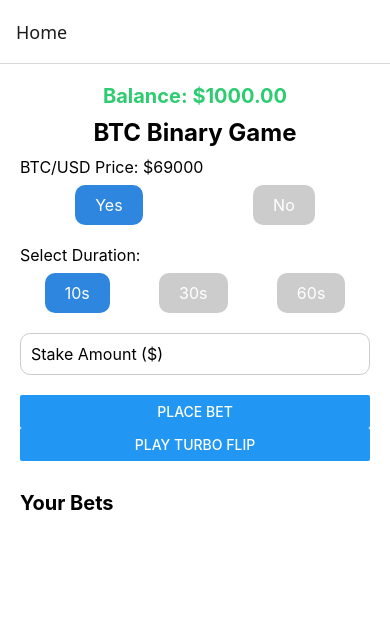
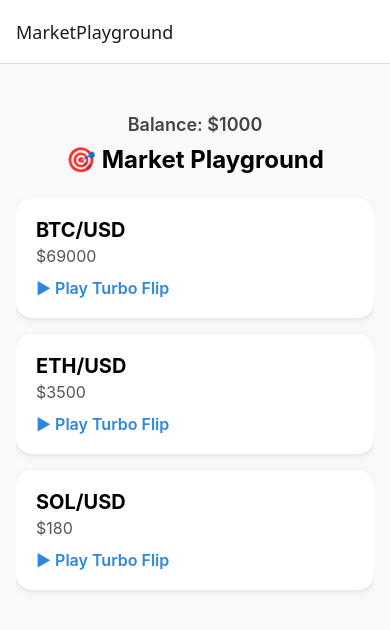
Before and after one commit to msawaged/MarketPlaygroundV3, a React Native app in the folder Documents/BinaryBetApp/: screen /MarketPlayground in a window 390 px wide. Shown: the top 630 px of the page. Built offline with nearby package versions, Linux system fonts and the light colour scheme.

Commit message:
Added MarketPlayground screen and updated TurboFlip experience

```diff
--- a/Documents/BinaryBetApp/App.js
+++ b/Documents/BinaryBetApp/App.js
@@ -1,19 +1,24 @@
 import React from 'react';
 import { NavigationContainer } from '@react-navigation/native';
 import { createNativeStackNavigator } from '@react-navigation/native-stack';
+import MarketPlaygroundScreen from './src/screens/MarketPlaygroundScreen';
+import TurboFlipScreen from './src/screens/TurboFlipScreen';
 
-import HomeScreen from './src/screens/HomeScreen';
-import TurboFlipScreen from './src/screens/TurboFlipScreen';
+// 🔌 Import the BalanceProvider so all screens can access the balance
+import { BalanceProvider } from './src/context/BalanceContext';
 
 const Stack = createNativeStackNavigator();
 
 export default function App() {
   return (
-    <NavigationContainer>
-      <Stack.Navigator initialRouteName="Home">
-        <Stack.Screen name="Home" component={HomeScreen} />
-        <Stack.Screen name="TurboFlip" component={TurboFlipScreen} />
-      </Stack.Navigator>
-    </NavigationContainer>
+    // 💰 Wrap everything in BalanceProvider
+    <BalanceProvider>
+      <NavigationContainer>
+        <Stack.Navigator initialRouteName="MarketPlayground">
+          <Stack.Screen name="MarketPlayground" component={MarketPlaygroundScreen} />
+          <Stack.Screen name="TurboFlip" component={TurboFlipScreen} />
+        </Stack.Navigator>
+      </NavigationContainer>
+    </BalanceProvider>
   );
 }
--- /dev/null
+++ b/Documents/BinaryBetApp/src/context/BalanceContext.js
@@ -0,0 +1,34 @@
+import React, { createContext, useState, useContext } from 'react';
+
+// 🧠 Create a context object to hold balance state
+const BalanceContext = createContext();
+
+// 🏦 Create a provider that wraps the app and shares balance globally
+export const BalanceProvider = ({ children }) => {
+  const [balance, setBalance] = useState(1000); // 💵 Starting balance
+
+  // ➕ Increase balance (e.g., win a bet)
+  const increaseBalance = (amount) => {
+    setBalance((prev) => prev + amount);
+  };
+
+  // ➖ Decrease balance (e.g., place a bet)
+  const decreaseBalance = (amount) => {
+    setBalance((prev) => prev - amount);
+  };
+
+  return (
+    <BalanceContext.Provider
+      value={{
+        balance,
+        increaseBalance,
+        decreaseBalance,
+      }}
+    >
+      {children}
+    </BalanceContext.Provider>
+  );
+};
+
+// 🧩 Custom hook for using balance easily anywhere in the app
+export const useBalance = () => useContext(BalanceContext);
--- /dev/null
+++ b/Documents/BinaryBetApp/src/screens/MarketPlaygroundScreen.js
@@ -0,0 +1,99 @@
+import React from 'react';
+import { View, Text, FlatList, TouchableOpacity, StyleSheet } from 'react-native';
+import { useBalance } from '../context/BalanceContext'; // 💰 Import balance hook
+
+// 🧪 Simulated market data — later this will be real-time
+const markets = [
+  { id: 'btc', name: 'BTC/USD', price: 69000 },
+  { id: 'eth', name: 'ETH/USD', price: 3500 },
+  { id: 'sol', name: 'SOL/USD', price: 180 },
+];
+
+const MarketPlaygroundScreen = ({ navigation }) => {
+  const { balance } = useBalance(); // 🧠 Access the user's current balance
+
+  const handleSelectMarket = (marketId) => {
+    navigation.navigate('TurboFlip');
+  };
+
+  const renderMarket = ({ item }) => (
+    <TouchableOpacity style={styles.card} onPress={() => handleSelectMarket(item.id)}>
+      <Text style={styles.marketName}>{item.name}</Text>
+      <Text style={styles.marketPrice}>${item.price}</Text>
+      <Text style={styles.playText}>▶ Play Turbo Flip</Text>
+    </TouchableOpacity>
+  );
+
+  return (
+    <View style={styles.container}>
+      {/* 💰 Balance shown at top */}
+      <View style={styles.balanceBox}>
+        <Text style={styles.balanceText}>Balance: ${balance}</Text>
+      </View>
+
+      <Text style={styles.header}>🎯 Market Playground</Text>
+
+      <FlatList
+        data={markets}
+        keyExtractor={(item) => item.id}
+        renderItem={renderMarket}
+        contentContainerStyle={styles.list}
+      />
+    </View>
+  );
+};
+
+const styles = StyleSheet.create({
+  container: {
+    flex: 1,
+    backgroundColor: '#f9f9f9',
+    paddingTop: 50,
+    paddingHorizontal: 16,
+  },
+  balanceBox: {
+    marginBottom: 10,
+    alignItems: 'center',
+  },
+  balanceText: {
+    fontSize: 18,
+    fontWeight: '600',
+    color: '#444',
+  },
+  header: {
+    fontSize: 24,
+    fontWeight: 'bold',
+    marginBottom: 24,
+    textAlign: 'center',
+  },
+  list: {
+    paddingBottom: 40,
+  },
+  card: {
+    backgroundColor: '#fff',
+    borderRadius: 16,
+    padding: 20,
+    marginBottom: 16,
+    shadowColor: '#000',
+    shadowOpacity: 0.1,
+    shadowOffset: { width: 0, height: 2 },
+    shadowRadius: 6,
+    elevation: 4,
+  },
+  marketName: {
+    fontSize: 20,
+    fontWeight: 'bold',
+  },
+  marketPrice: {
+    fontSize: 16,
+    marginTop: 4,
+    color: '#555',
+  },
+  playText: {
+    fontSize: 16,
+    marginTop: 12,
+    color: '#2e86de',
+    fontWeight: '600',
+  },
+});
+
+export default MarketPlaygroundScreen;
--- a/Documents/BinaryBetApp/src/screens/TurboFlipScreen.js
+++ b/Documents/BinaryBetApp/src/screens/TurboFlipScreen.js
@@ -1,89 +1,140 @@
 import React, { useState, useEffect } from 'react';
-import { View, Text, TouchableOpacity, StyleSheet } from 'react-native';
-import { getBTCPrice } from '../utils/getPrice';
+import { View, Text, Button, StyleSheet, Alert } from 'react-native';
+import { useBalance } from '../context/BalanceContext'; // 💰 Import balance context
 
-export default function TurboFlipScreen({ navigation }) {
-  const [price, setPrice] = useState(null);
+const TurboFlipScreen = () => {
+  const [livePrice, setLivePrice] = useState(69000); // Placeholder BTC price
   const [strikePrice, setStrikePrice] = useState(null);
-  const [direction, setDirection] = useState(null);
-  const [countdown, setCountdown] = useState(null);
+  const [finalPrice, setFinalPrice] = useState(null);
+  const [countdown, setCountdown] = useState(3);
+  const [gameState, setGameState] = useState('idle');
   const [result, setResult] = useState(null);
 
-  useEffect(() => {
-    const fetchPrice = async () => {
-      const livePrice = await getBTCPrice();
-      if (livePrice) setPrice(livePrice);
-    };
-    fetchPrice();
-    const interval = setInterval(fetchPrice, 5000);
-    return () => clearInterval(interval);
-  }, []);
+  const { balance, increaseBalance, decreaseBalance } = useBalance(); // 🔌 Get balance + actions
 
-  useEffect(() => {
-    if (countdown === 0) settleBet();
-    if (countdown && countdown > 0) {
-      const timer = setTimeout(() => setCountdown(countdown - 1), 1000);
-      return () => clearTimeout(timer);
+  // 🎮 Start the game
+  const startFlip = () => {
+    const costToPlay = 50;
+
+    if (balance < costToPlay) {
+      Alert.alert("Not enough balance", "You need at least $50 to play.");
+      return;
     }
-  }, [countdown]);
 
-  const placeBet = (chosenDirection) => {
-    setDirection(chosenDirection);
-    setStrikePrice(price);
-    setCountdown(30);
+    // 💸 Deduct to play
+    decreaseBalance(costToPlay);
+    setStrikePrice(livePrice);
+    setCountdown(3);
+    setGameState('running');
     setResult(null);
+    setFinalPrice(null);
   };
 
-  const settleBet = async () => {
-    const finalPrice = await getBTCPrice();
-    let win = false;
-    if (direction === 'up' && finalPrice > strikePrice) win = true;
-    if (direction === 'down' && finalPrice < strikePrice) win = true;
-    setResult({ finalPrice, win });
+  // ⏱ Countdown logic
+  useEffect(() => {
+    let timer;
+    if (gameState === 'running' && countdown > 0) {
+      timer = setTimeout(() => setCountdown(countdown - 1), 1000);
+    } else if (gameState === 'running' && countdown === 0) {
+      finishFlip();
+    }
+    return () => clearTimeout(timer);
+  }, [countdown, gameState]);
+
+  // 🎲 Finish the flip with a random up/down outcome
+  const finishFlip = () => {
+    const priceChange = Math.random() < 0.5 ? -50 : 50;
+    const updatedPrice = livePrice + priceChange;
+
+    setFinalPrice(updatedPrice);
+    setGameState('result');
+
+    const didWin = updatedPrice > strikePrice;
+    setResult(didWin ? 'win' : 'lose');
+
+    // 💰 Payout
+    if (didWin) {
+      increaseBalance(90); // Win = +$90
+    }
   };
 
   return (
     <View style={styles.container}>
-      <Text style={styles.header}>Turbo Flip: BTC/USD</Text>
-      <Text style={styles.label}>Live Price: ${price ?? '...'}</Text>
+      <Text style={styles.title}>Turbo Flip: BTC/USD</Text>
+      <Text style={styles.price}>Live Price: ${livePrice}</Text>
 
-      {strikePrice === null ? (
-        <View style={styles.buttonRow}>
-          <TouchableOpacity style={styles.betButton} onPress={() => placeBet('up')}>
-            <Text style={styles.betText}>📈 Up</Text>
-          </TouchableOpacity>
-          <TouchableOpacity style={styles.betButton} onPress={() => placeBet('down')}>
-            <Text style={styles.betText}>📉 Down</Text>
-          </TouchableOpacity>
-        </View>
-      ) : (
-        <View style={styles.statusBox}>
-          <Text style={styles.info}>Strike Price: ${strikePrice}</Text>
-          <Text style={styles.info}>Countdown: {countdown}s</Text>
-        </View>
+      {gameState === 'idle' && (
+        <Button title="Play Turbo Flip ($50)" onPress={startFlip} />
       )}
 
-      {result && (
+      {gameState === 'running' && (
+        <>
+          <Text style={styles.info}>Strike Price: ${strikePrice}</Text>
+          <Text style={styles.countdown}>Countdown: {countdown}s</Text>
+        </>
+      )}
+
+      {gameState === 'result' && (
         <View style={styles.resultBox}>
-          <Text style={styles.resultText}>Final Price: ${result.finalPrice}</Text>
-          <Text style={[styles.resultText, { color: result.win ? 'green' : 'red' }]}>
-            You {result.win ? 'WIN 🎉' : 'LOSE ❌'}
+          <Text style={styles.info}>Strike Price: ${strikePrice}</Text>
+          <Text style={styles.info}>Final Price: ${finalPrice}</Text>
+          <Text
+            style={[
+              styles.resultText,
+              result === 'win' ? styles.win : styles.lose,
+            ]}
+          >
+            {result === 'win' ? 'You WIN ✅' : 'You LOSE ❌'}
           </Text>
+          <Button title="Play Again" onPress={() => setGameState('idle')} />
         </View>
       )}
     </View>
   );
-}
+};
 
 const styles = StyleSheet.create({
-  container: { flex: 1, padding: 20, justifyContent: 'center', backgroundColor: '#fff' },
-  header: { fontSize: 24, fontWeight: 'bold', textAlign: 'center', marginBottom: 20 },
-  label: { fontSize: 18, textAlign: 'center', marginBottom: 20 },
-  buttonRow: { flexDirection: 'row', justifyContent: 'space-around', marginBottom: 20 },
-  betButton: { backgroundColor: '#2e86de', padding: 15, borderRadius: 10 },
-  betText: { color: '#fff', fontSize: 18 },
-  statusBox: { alignItems: 'center', marginVertical: 20 },
-  info: { fontSize: 16 },
-  resultBox: { alignItems: 'center', marginTop: 30 },
-  resultText: { fontSize: 20, fontWeight: 'bold' },
+  container: {
+    flex: 1,
+    padding: 24,
+    alignItems: 'center',
+    justifyContent: 'center',
+    backgroundColor: '#fff',
+  },
+  title: {
+    fontSize: 22,
+    fontWeight: 'bold',
+    marginBottom: 12,
+  },
+  price: {
+    fontSize: 18,
+    marginBottom: 20,
+  },
+  info: {
+    fontSize: 16,
+    marginVertical: 4,
+  },
+  countdown: {
+    fontSize: 26,
+    fontWeight: 'bold',
+    color: 'orange',
+    marginTop: 20,
+  },
+  resultBox: {
+    marginTop: 30,
+    alignItems: 'center',
+  },
+  resultText: {
+    fontSize: 28,
+    fontWeight: 'bold',
+    marginTop: 12,
+  },
+  win: {
+    color: 'green',
+  },
+  lose: {
+    color: 'red',
+  },
 });
+
+export default TurboFlipScreen;
```
Also changed, not shown: Documents/BinaryBetApp/src/screens/HomeScreen.js (+15 -0 lines), Documents/BinaryBetApp/src/screens/RangeReaperScreen.js (added, +143 -0 lines).
